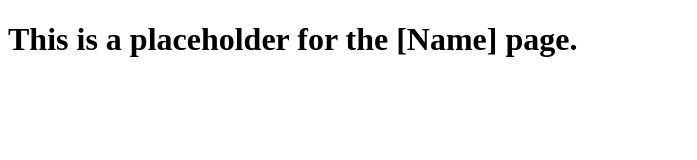
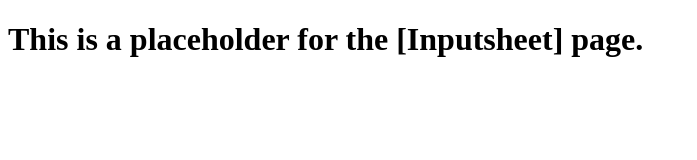
Before and after one commit to Orhanelturk/Orhan3, a website: page InputSheet.html in a window 1280 px wide. Shown: the whole page, without its empty margins (0-697 px from the left). Drawn offline with Linux system fonts and the light colour scheme.

Commit message:
Update InputSheet.html

```diff
--- a/InputSheet.html
+++ b/InputSheet.html
@@ -4,6 +4,6 @@
     <title>Placeholder</title>
 </head>
 <body>
-    <h1>This is a placeholder for the [Name] page.</h1>
+    <h1>This is a placeholder for the [Inputsheet] page.</h1>
 </body>
 </html>
```
